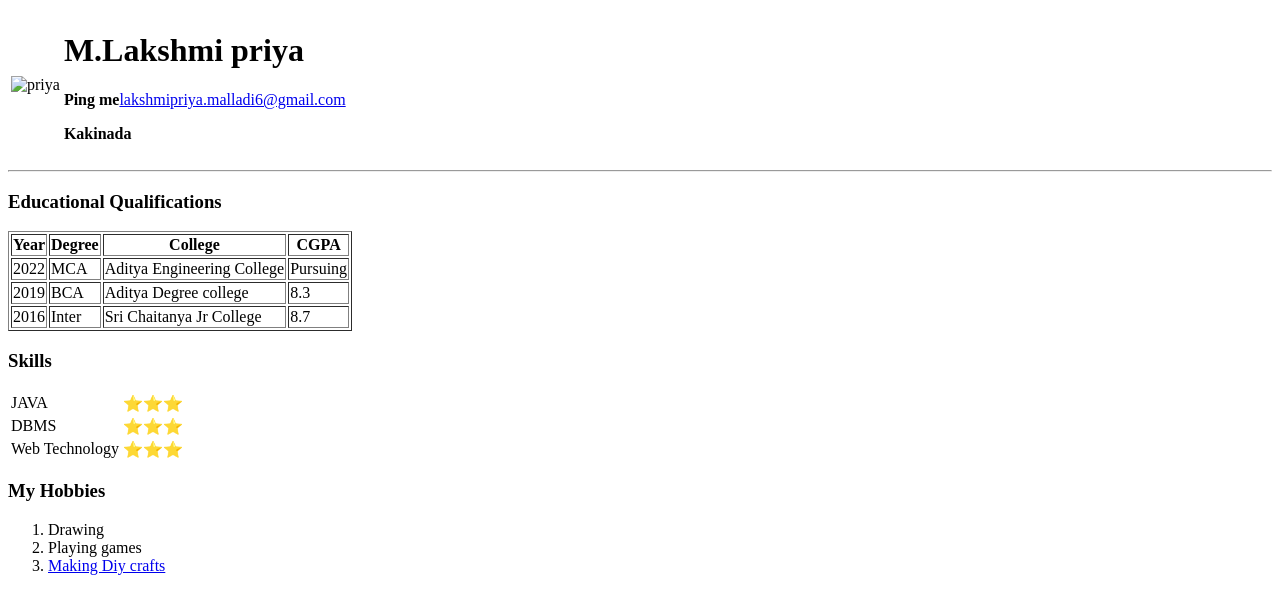
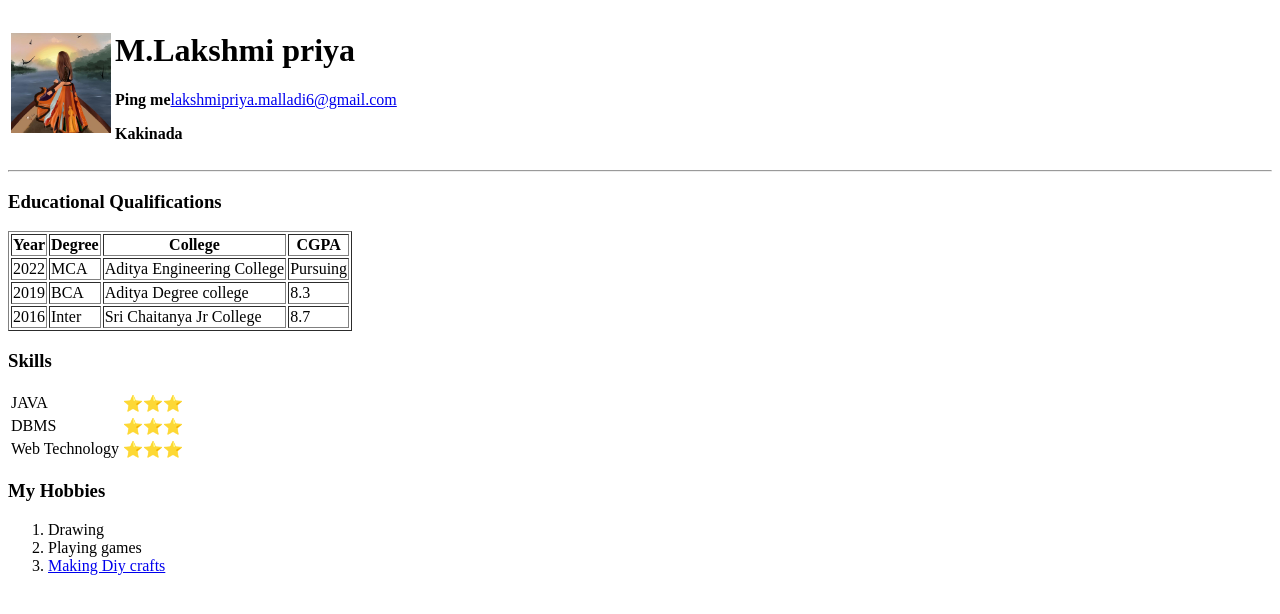
Before and after one commit to lakshmipriya2114/resume, a plain HTML site: page index.html in a window 1280 px wide. Drawn offline with Linux system fonts and the light colour scheme.

Commit message:
Update index.html

```diff
--- a/index.html
+++ b/index.html
@@ -8,7 +8,7 @@
   <body style="background-color:white">
     <table>
       <tr>
-        <td>  <img src="images/sam.jpg"alt="priya"width="100"height="100"></td>
+        <td>  <img src="sam.jpg"alt="priya"width="100"height="100"></td>
     <td><h1>M.Lakshmi priya</h1>
       <p><strong>Ping me</strong><a href="file:///C:/Users/HP/OneDrive/Desktop/web%20development/html-personalsite/contactme.html">lakshmipriya.malladi6@gmail.com</a></p>
       <p><strong>Kakinada</strong></p></td>
```
